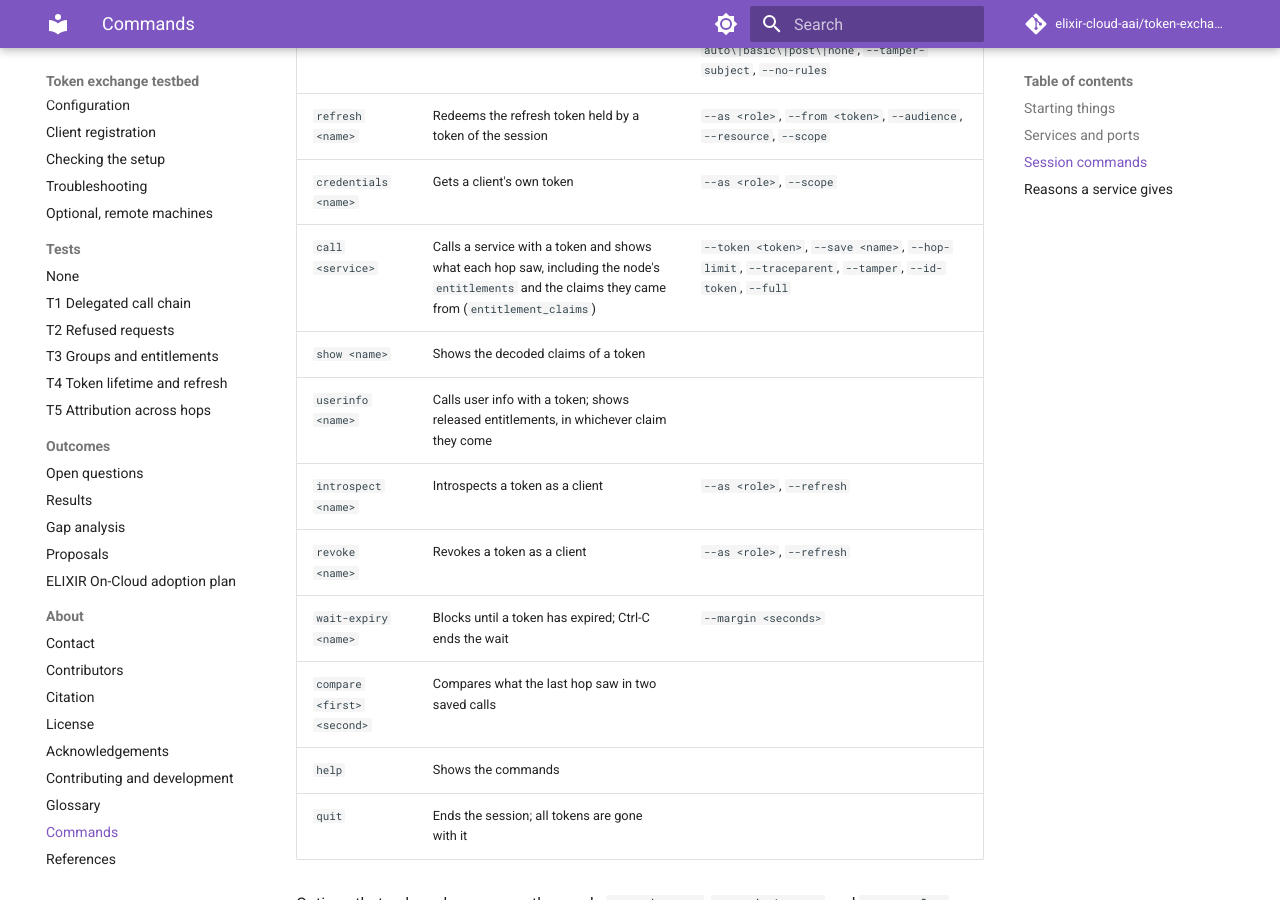
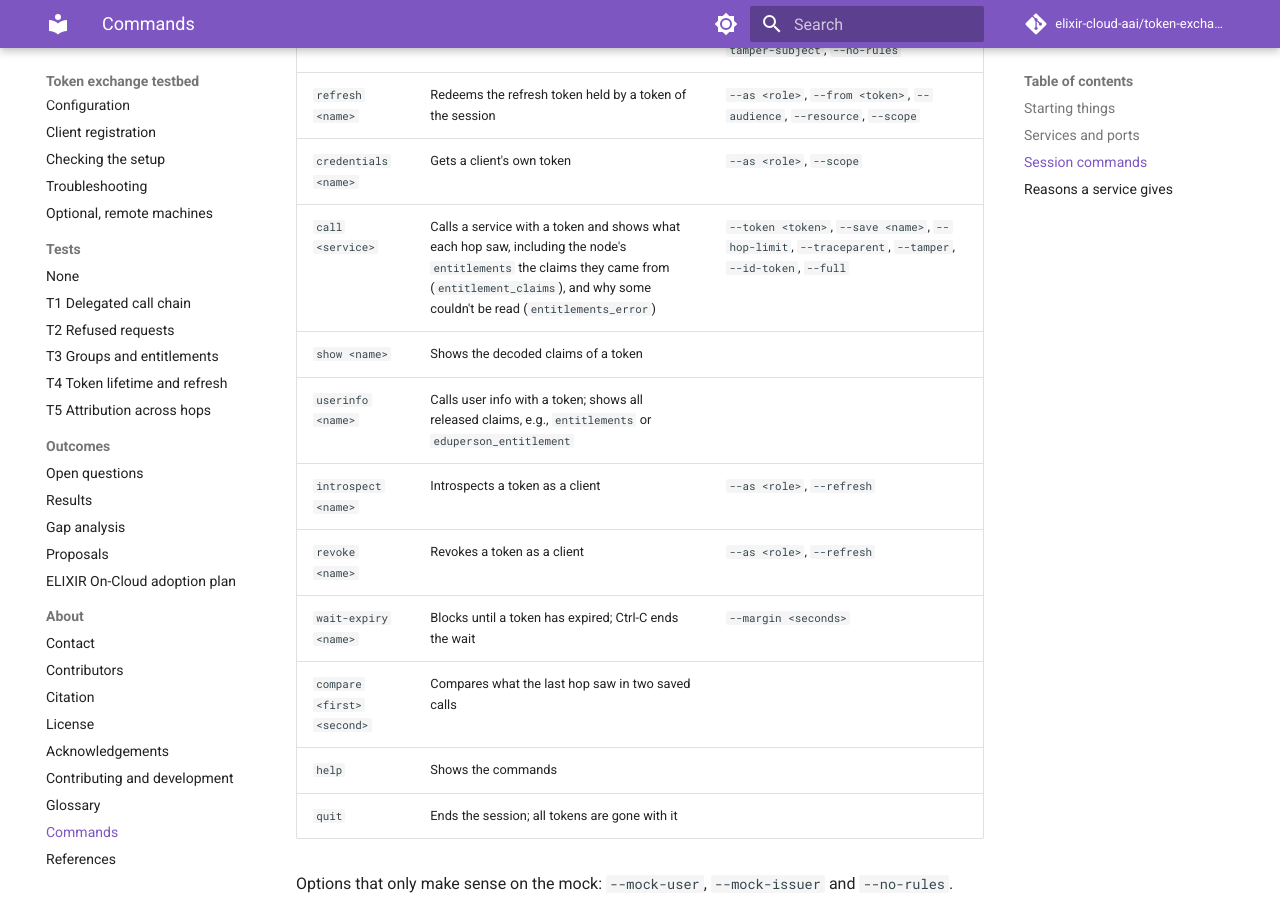
Before and after one commit to elixir-cloud-aai/token-exchange-flow-testbed, an MkDocs documentation site: the page built from docs/about/commands.md, in a window 1280 px wide and 900 px high, scrolled down 2177 px. Built offline with MkDocs 1.6.1 and Material for MkDocs 9.7.7, drawn with Linux system fonts in a browser that asks for light colours; comment, search, counter and statistics services are not loaded.

Commit message:
docs: explain entitlements_error on a 200 row
A skipped claim now shows as `entitlements_error` on an allowed
request, too. Say so in troubleshooting and the command reference, test
that the session's rows carry it, and update the policy's docstring.

Co-Authored-By: Claude Opus 5.5 <noreply@anthropic.com>

```diff
--- a/docs/about/commands.md
+++ b/docs/about/commands.md
@@ -54,9 +54,9 @@ Tokens are kept under names you choose. Targets in `--audience` and `--resource`
 | `exchange <name>` | Exchanges a token; `--as` is the exchanging client | `--as <role>`, `--from <token>`, `--audience`, `--resource`, `--scope`, `--requested-type access\|refresh`, `--auth auto\|basic\|post\|none`, `--tamper-subject`, `--no-rules` |
 | `refresh <name>` | Redeems the refresh token held by a token of the session | `--as <role>`, `--from <token>`, `--audience`, `--resource`, `--scope` |
 | `credentials <name>` | Gets a client's own token | `--as <role>`, `--scope` |
-| `call <service>` | Calls a service with a token and shows what each hop saw, including the node's `entitlements` and the claims they came from (`entitlement_claims`) | `--token <token>`, `--save <name>`, `--hop-limit`, `--traceparent`, `--tamper`, `--id-token`, `--full` |
+| `call <service>` | Calls a service with a token and shows what each hop saw, including the node's `entitlements` the claims they came from (`entitlement_claims`), and why some couldn't be read (`entitlements_error`) | `--token <token>`, `--save <name>`, `--hop-limit`, `--traceparent`, `--tamper`, `--id-token`, `--full` |
 | `show <name>` | Shows the decoded claims of a token | |
-| `userinfo <name>` | Calls user info with a token; shows released entitlements, in whichever claim they come | |
+| `userinfo <name>` | Calls user info with a token; shows all released claims, e.g., `entitlements` or `eduperson_entitlement` | |
 | `introspect <name>` | Introspects a token as a client | `--as <role>`, `--refresh` |
 | `revoke <name>` | Revokes a token as a client | `--as <role>`, `--refresh` |
 | `wait-expiry <name>` | Blocks until a token has expired; Ctrl-C ends the wait | `--margin <seconds>` |
```
Also changed, not shown: docs/setup/troubleshooting.md (+2 -0 lines), 2 other files.
